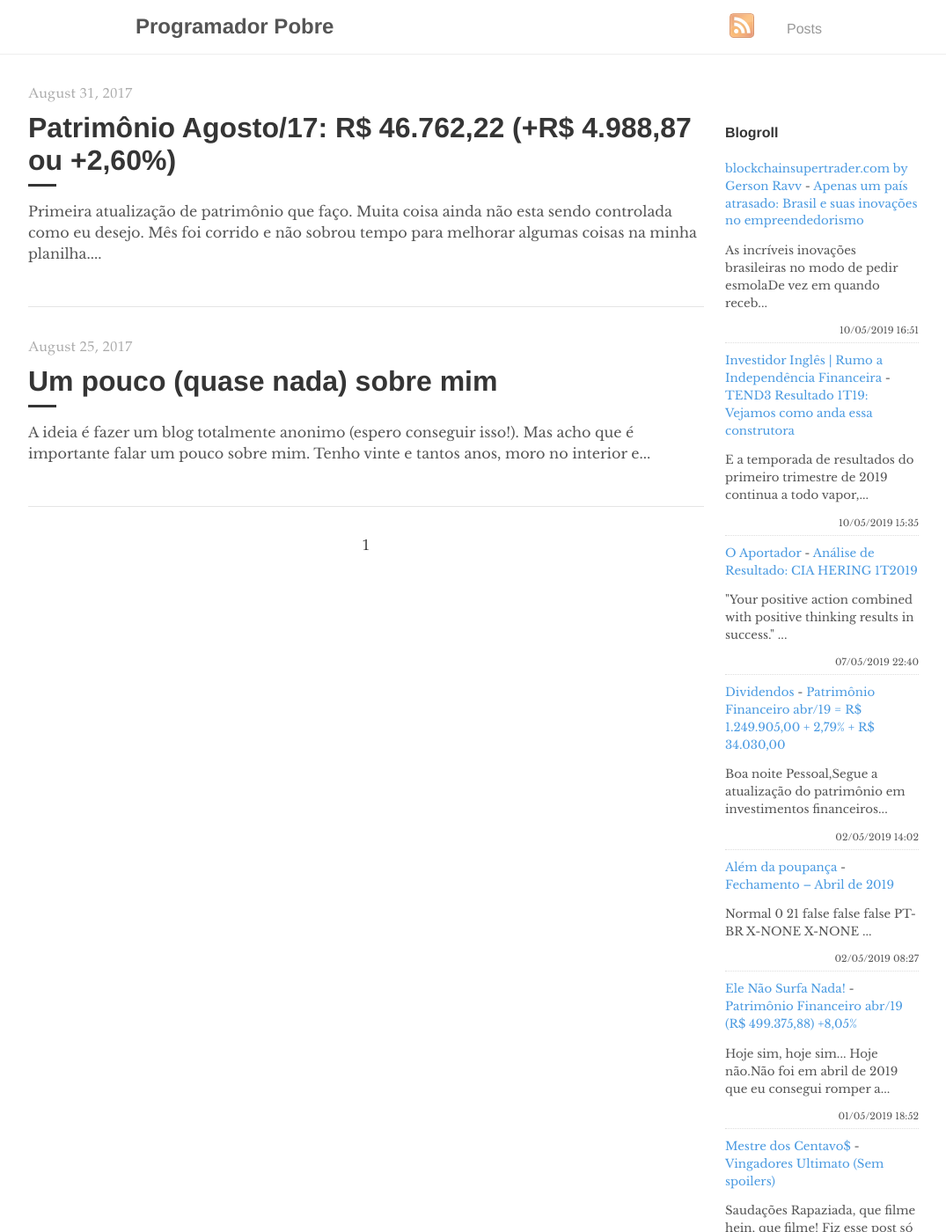
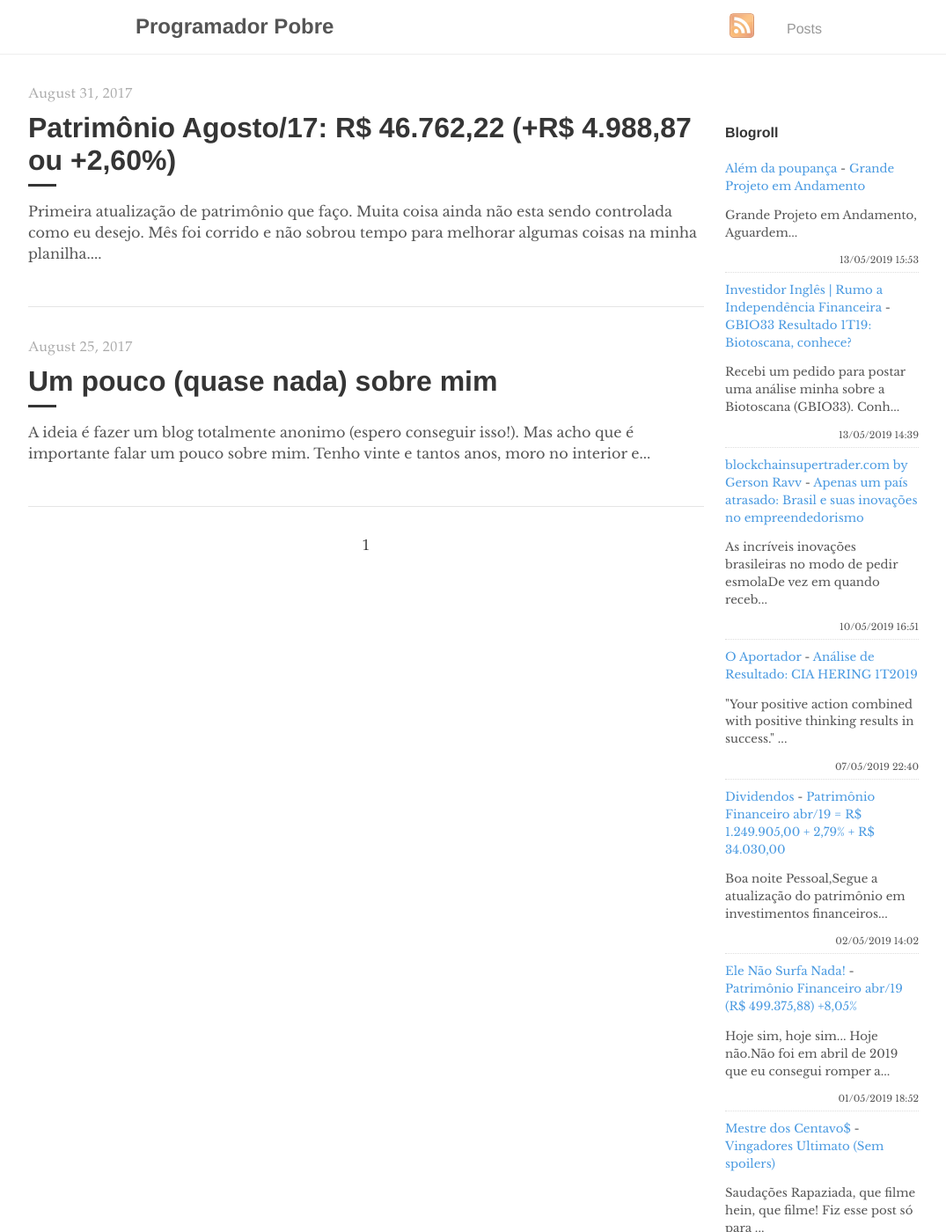
Before and after one commit to programadorpobre/programadorpobre.github.io, a Jekyll site: the page built from index.html, in a window 1280 px wide and 1400 px high. Shown: the whole window at 88% size, without its empty margins (96-1171 px from the left). Built offline with Jekyll 4.4.1, drawn with Linux system fonts in a browser that asks for light colours; the list of posts is cut into pages by our own code; comment, search, counter and statistics services are not loaded.

Commit message:
[ci skip] travis #646

```diff
--- a/_includes/feed-entries.html
+++ b/_includes/feed-entries.html
@@ -1,12 +1,17 @@
+<div class="feed-entry">
+    <a class="feed-entry-site-name" href="https://alemdapoupanca.blogspot.com/">Além da poupança</a> - <a class="feed-entry-title" href="https://alemdapoupanca.blogspot.com/2019/05/grande-projeto-em-andamento.html">Grande Projeto em Andamento</a>
+    <p class="feed-entry-summary">Grande Projeto em Andamento, Aguardem...</p>
+    <time datetime="2019-05-13T15:53:00.001-03:00">13/05/2019 15:53</time>
+</div>
+<div class="feed-entry">
+    <a class="feed-entry-site-name" href="https://www.investidoringles.com/">Investidor Inglês | Rumo a Independência Financeira</a> - <a class="feed-entry-title" href="https://www.investidoringles.com/2019/05/gbio33-resultado-1t19.html">GBIO33 Resultado 1T19: Biotoscana, conhece?</a>
+    <p class="feed-entry-summary">Recebi um pedido para postar uma análise minha sobre a Biotoscana (GBIO33). Conh...</p>
+    <time datetime="2019-05-13T14:39:00.002-03:00">13/05/2019 14:39</time>
+</div>
 <div class="feed-entry">
     <a class="feed-entry-site-name" href="http://www.blockchainsupertrader.com/">blockchainsupertrader.com by Gerson Ravv</a> - <a class="feed-entry-title" href="http://www.blockchainsupertrader.com/2019/05/apenas-um-pais-atrasado-brasil-e-suas.html">Apenas um país atrasado: Brasil e suas inovações no empreendedorismo</a>
     <p class="feed-entry-summary">As incríveis inovações brasileiras no modo de pedir esmolaDe vez em quando receb...</p>
     <time datetime="2019-05-10T16:51:00.002-03:00">10/05/2019 16:51</time>
-</div>
-<div class="feed-entry">
-    <a class="feed-entry-site-name" href="https://www.investidoringles.com/">Investidor Inglês | Rumo a Independência Financeira</a> - <a class="feed-entry-title" href="https://www.investidoringles.com/2019/05/tend3-resultado-1t19.html">TEND3 Resultado 1T19: Vejamos como anda essa construtora</a>
-    <p class="feed-entry-summary">E a temporada de resultados do primeiro trimestre de 2019 continua a todo vapor,...</p>
-    <time datetime="2019-05-10T15:35:00.000-03:00">10/05/2019 15:35</time>
 </div>
 <div class="feed-entry">
     <a class="feed-entry-site-name" href="https://oaportadorfinanceiro.blogspot.com/">O Aportador</a> - <a class="feed-entry-title" href="https://oaportadorfinanceiro.blogspot.com/2019/05/analise-de-resultado-cia-hering-1t2019.html">Análise de Resultado: CIA HERING 1T2019</a>
@@ -17,11 +22,6 @@
     <a class="feed-entry-site-name" href="http://bonsdividendos.blogspot.com/">Dividendos</a> - <a class="feed-entry-title" href="http://bonsdividendos.blogspot.com/2019/05/patrimonio-financeiro-abr19-r-124990500.html">Patrimônio Financeiro abr/19 = R$ 1.249.905,00 + 2,79% + R$ 34.030,00</a>
     <p class="feed-entry-summary">Boa noite Pessoal,Segue a atualização do patrimônio em investimentos financeiros...</p>
     <time datetime="2019-05-02T14:02:00.002-07:00">02/05/2019 14:02</time>
-</div>
-<div class="feed-entry">
-    <a class="feed-entry-site-name" href="https://alemdapoupanca.blogspot.com/">Além da poupança</a> - <a class="feed-entry-title" href="https://alemdapoupanca.blogspot.com/2019/05/fechamento-abril-de-2019.html">Fechamento – Abril de 2019</a>
-    <p class="feed-entry-summary">         Normal  0      21      false  false  false    PT-BR  X-NONE  X-NONE    ...</p>
-    <time datetime="2019-05-02T08:27:00.000-03:00">02/05/2019 08:27</time>
 </div>
 <div class="feed-entry">
     <a class="feed-entry-site-name" href="https://elenaosurfanada.blogspot.com/">Ele Não Surfa Nada!</a> - <a class="feed-entry-title" href="https://elenaosurfanada.blogspot.com/2019/05/patrimonio-financeiro-abr19-r-49937588.html">Patrimônio Financeiro abr/19 (R$ 499.375,88) +8,05%</a>
```
